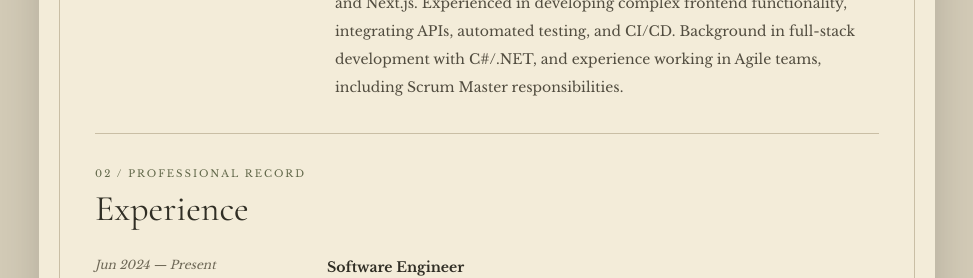
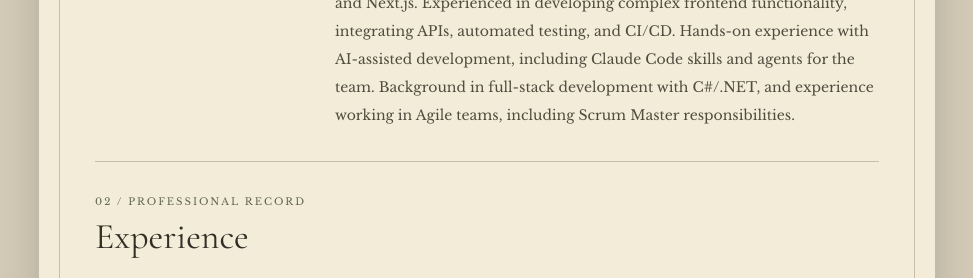
Before and after one commit to 18Miguel/18Miguel, a plain HTML site: page index.html in a window 1280 px wide. Shown: the part 516-794 px from the top of the page, without its empty margins (153-1126 px from the left). Drawn offline with nearby package versions, Linux system fonts and the light colour scheme.

Commit message:
Enhance experience and skills in index.html
Updated professional experience and skills section to include AI-assisted development and relevant tools.

```diff
--- a/index.html
+++ b/index.html
@@ -118,8 +118,8 @@
         <p class="text-sm leading-7 text-pretty text-[#514c3f]">
           Software Engineer with <strong>3+ years of professional experience</strong> building and maintaining web applications, primarily using
           JavaScript, TypeScript, React and Next.js. Experienced in developing complex frontend functionality, integrating APIs,
-          automated testing, and CI/CD. Background in full-stack development with C#/.NET, and experience working in Agile teams,
-          including Scrum Master responsibilities.
+          automated testing, and CI/CD. Hands-on experience with AI-assisted development, including Claude Code skills and agents for the team.
+          Background in full-stack development with C#/.NET, and experience working in Agile teams, including Scrum Master responsibilities.
         </p>
       </section>
 
@@ -418,6 +418,8 @@
               <li class="border border-line px-3 py-2 text-xs">Sentry</li>
               <li class="border border-line px-3 py-2 text-xs">Mixpanel</li>
               <li class="border border-line px-3 py-2 text-xs">ECharts</li>
+              <li class="border border-line px-3 py-2 text-xs">Tailwind CSS</li>
+              <li class="border border-line px-3 py-2 text-xs">DaisyUI</li>
               <li class="border border-line px-3 py-2 text-xs">next-intl</li>
               <li class="border border-line px-3 py-2 text-xs">Radix UI</li>
               <li class="border border-line px-3 py-2 text-xs">Base UI</li>
@@ -469,12 +471,13 @@
               <li class="border border-line px-3 py-2 text-xs">Scrum</li>
               <li class="border border-line px-3 py-2 text-xs">Kanban</li>
               <li class="border border-line px-3 py-2 text-xs">Scrum Master</li>
-              <li class="border border-line px-3 py-2 text-xs">Tailwind CSS</li>
-              <li class="border border-line px-3 py-2 text-xs">DaisyUI</li>
               <li class="border border-line px-3 py-2 text-xs">Adobe Illustrator</li>
               <li class="border border-line px-3 py-2 text-xs">JOSM</li>
               <li class="border border-line px-3 py-2 text-xs">Mapbox</li>
               <li class="border border-line px-3 py-2 text-xs">Accessibility</li>
+              <li class="border border-line px-3 py-2 text-xs">AI-assisted development</li>
+              <li class="border border-line px-3 py-2 text-xs">Claude / Claude Code</li>
+              <li class="border border-line px-3 py-2 text-xs">GitHub Copilot</li>
             </ul>
           </div>
 
```
